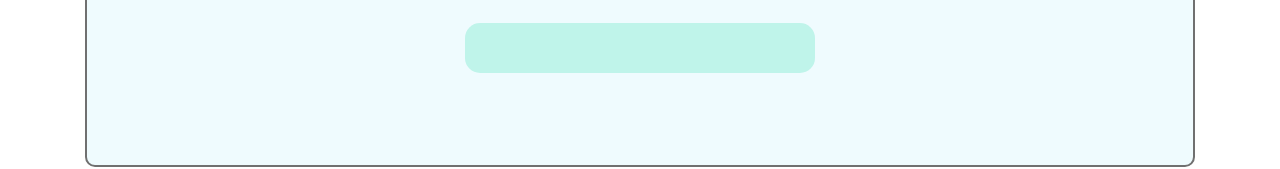
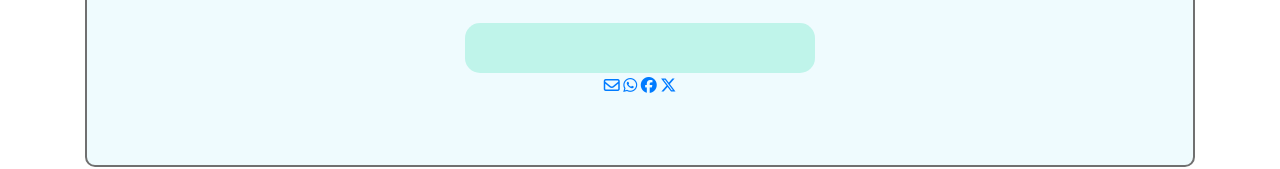
Before and after one commit to ahmedfathallaali/calculate-age, a plain HTML site: page index.html in a window 1280 px wide. Shown: the part 463-632 px from the top of the page. Drawn offline with Linux system fonts and the light colour scheme.

Commit message:
Update index.html

```diff
--- a/index.html
+++ b/index.html
@@ -40,6 +40,12 @@
            <div class="box2">
             <div id="result"></div>
            </div>
+            <div class="mail">
+                <a href="mailto:ahmedfathallah461@gmail.com" target="_blank" ><i class="fa-regular fa-envelope"></i></a>
+                <a href="https://wa.me/qr/ONT5XLOWCFRHC1" target="_blank" ><i class="fa-brands fa-whatsapp"></i></a>
+                <a href="https://www.facebook.com/profile.php?id=61561628417717" target="_blank" ><i class="fa-brands fa-facebook"></i></a>
+                <a href="https://x.com/AhmedFa51618059" target="_blank" ><i class="fa-brands fa-x-twitter"></i></a>
+            </div>
         </div>
     </div>
     <!--------------- Footer --------------->
```
